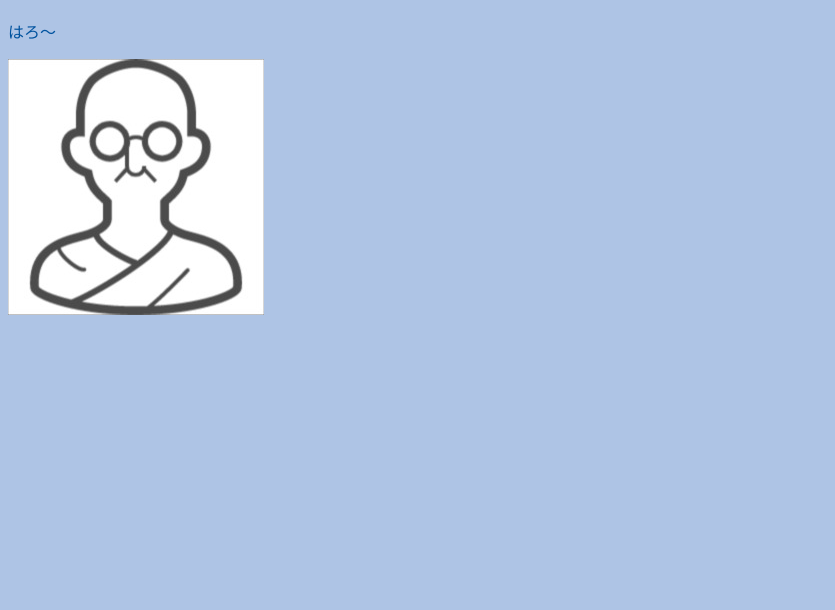
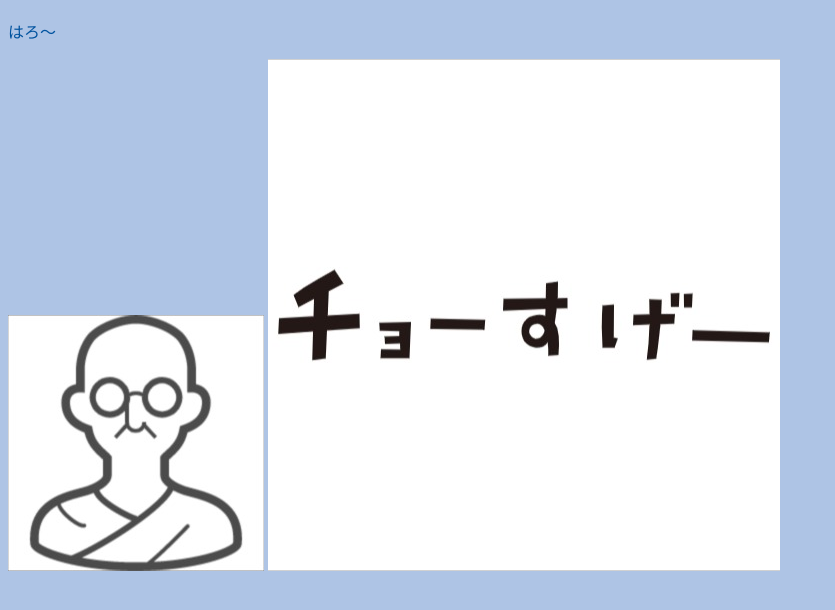
Before and after one commit to nishimura2009/my_web_page, a plain HTML site: page index.html in a window 1280 px wide. Shown: the part 70-680 px from the top of the page, without its empty margins (0-835 px from the left). Drawn offline with Linux system fonts and the light colour scheme.

Commit message:
画像2個付いた？

```diff
--- a/index.html
+++ b/index.html
@@ -22,6 +22,7 @@
 <p>はろ～</p>
 
 <img src="img/ガンジーアイコン1.jpeg" alt="gannjii">
+<img src="img/sugee.jpg" alt="tyo-sugee">
 
 </body>
 </html>
```
Also changed, not shown: img/sugee.jpg (added).
